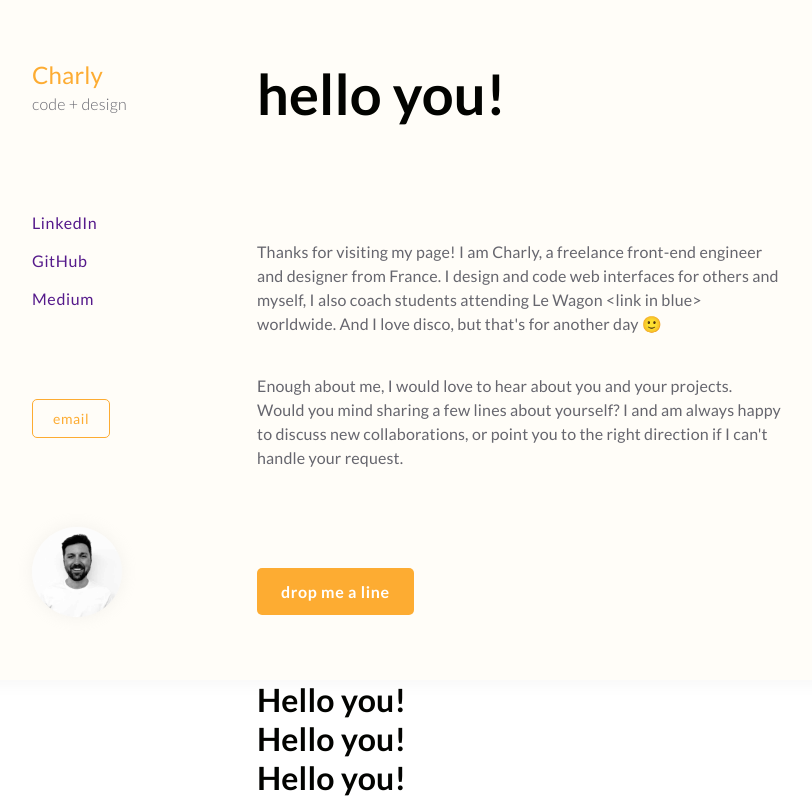
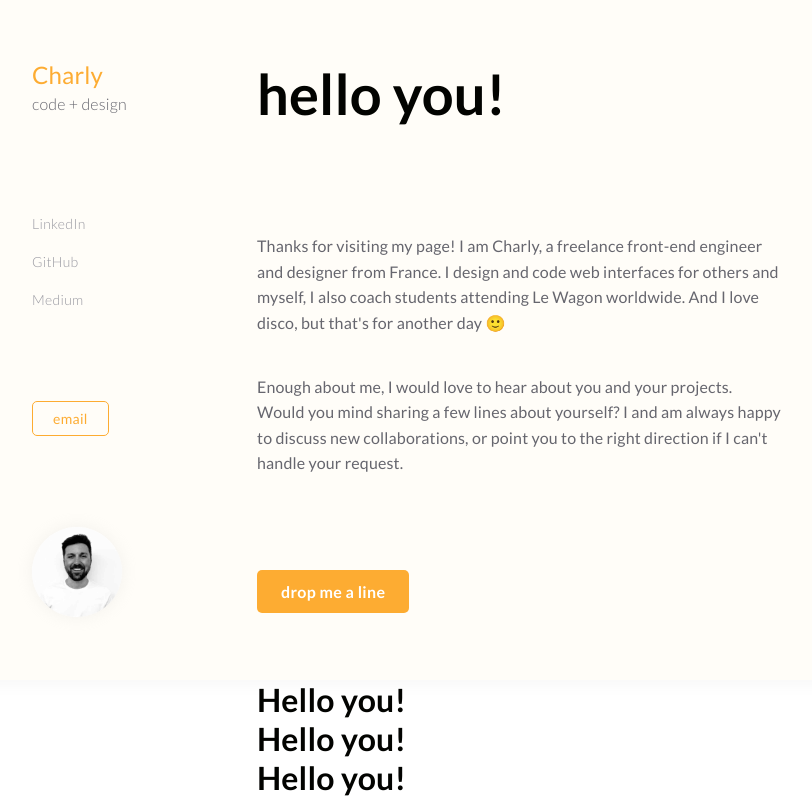
Before and after one commit to CharlyMartin/portfolio-old, a React app: page / in a window 1280 px wide. Shown: the top 800 px of the page, without its empty margins (233-1045 px from the left). Built offline with nearby package versions, Linux system fonts and the light colour scheme.

Commit message:
Header design done

```diff
--- a/assets/stylesheets/components/_button.scss
+++ b/assets/stylesheets/components/_button.scss
@@ -1,18 +1,25 @@
 .btn-orange-plain {
-  padding: 14px 24px;
+  padding: 12px 24px;
   background: $orange-brand;
   color: white;
   border-radius: 5px;
   font-weight: 700;
   font-size: $paragraph-size;
-  // box-shadow:
+  transition: all 0.2s ease;
+  &:hover {
+    box-shadow: $box-shadow-hover;
+  }
 }
 
 .btn-orange-transparent {
-  padding: 10px 20px;
+  padding: 8px 20px;
   color: $orange-brand;
   border: 1px solid $orange-brand;
   border-radius: 5px;
   font-weight: 400;
   font-size: $paragraph-small-size;
+  transition: all 0.2s ease;
+  &:hover {
+    box-shadow: $box-shadow-hover;
+  }
 }
--- a/assets/stylesheets/components/_sidebar.scss
+++ b/assets/stylesheets/components/_sidebar.scss
@@ -20,6 +20,12 @@
   padding: $banner-padding;
 }
 
+.sidebar-links a {
+  font-weight: 300;
+  font-size: $paragraph-small-size;
+  color: $gray;
+}
+
 .sidebar-picture img {
   height: 90px;
   border-radius: 50%;
--- a/assets/stylesheets/config/_colours.scss
+++ b/assets/stylesheets/config/_colours.scss
@@ -9,6 +9,7 @@ $gray-light: #D8D6D6;
 $gray-lighter: #FFF9F9;
 
 $box-shadow: 0 0 16px rgba(216, 214, 214, 0.3);
+$box-shadow-hover: 0 0 16px rgba(216, 214, 214, 0.4);
 
 $orange: #F7B500;
 $green: #44D7B6;
--- a/assets/stylesheets/config/_fonts.scss
+++ b/assets/stylesheets/config/_fonts.scss
@@ -14,7 +14,7 @@ h1, h2, h3, h4, p {
 
 a {
   text-decoration: none !important;
-  letter-spacing: .04rem;
+  letter-spacing: .02rem;
 }
 
 $h1-size: 28px;
@@ -23,4 +23,4 @@ $h3-size: 20px;
 $paragraph-size: 16px;
 $paragraph-small-size: 14px;
 
-$line-height: 1.5;
+$line-height: 1.6;
--- a/data/content.js
+++ b/data/content.js
@@ -1,7 +1,7 @@
 export default {
   header: {
     hello: "hello you!",
-    me: "Thanks for visiting my page! I am Charly, a freelance front-end engineer and designer from France. I design and code web interfaces for others and myself, I also coach students attending Le Wagon <link in blue> worldwide. And I love disco, but that's for another day 🙂",
+    me: "Thanks for visiting my page! I am Charly, a freelance front-end engineer and designer from France. I design and code web interfaces for others and myself, I also coach students attending Le Wagon worldwide. And I love disco, but that's for another day 🙂",
     you: "Enough about me, I would love to hear about you and your projects. Would you mind sharing a few lines about yourself? I and am always happy to discuss new collaborations, or point you to the right direction if I can't handle your request.",
     cta: "drop me a line"
   }
--- a/src/components/app.jsx
+++ b/src/components/app.jsx
@@ -25,10 +25,17 @@ class App extends Component {
               <List />
               <List />
               <List />
+              <List />
+              <List />
+              <List />
+              <List />
+              <List />
+              <List />
             </div>
           </div>
 
         </div>
+
       </div>
     );
   }
--- a/src/components/header.jsx
+++ b/src/components/header.jsx
@@ -16,7 +16,7 @@ function Header(props) {
       </div>
 
       <div className="header-button">
-        <a href="" className="btn-orange-plain">{props.content.header.cta}</a>
+        <a href="mailto:ahoycm@gmail.com" className="btn-orange-plain">{props.content.header.cta}</a>
         <br/>
         <br/>
       </div>
--- a/src/components/sidebar.jsx
+++ b/src/components/sidebar.jsx
@@ -10,17 +10,17 @@ function SideBar(props) {
       </div>
 
       <div className="sidebar-links">
-        <a href="">LinkedIn</a>
+        <a href="https://www.linkedin.com/in/charlymartin/" target="_blank">LinkedIn</a>
         <br/>
         <br/>
-        <a href="">GitHub</a>
+        <a href="https://github.com/CharlyMartin" target="_blank">GitHub</a>
         <br/>
         <br/>
-        <a href="">Medium</a>
+        <a href="https://medium.com/@charly.martin" target="_blank">Medium</a>
       </div>
 
       <div className="sidebar-cta">
-        <a href="" className="btn-orange-transparent">email</a>
+        <a href="mailto:ahoycm@gmail.com" className="btn-orange-transparent">email</a>
       </div>
 
       <div className="sidebar-picture">
```
